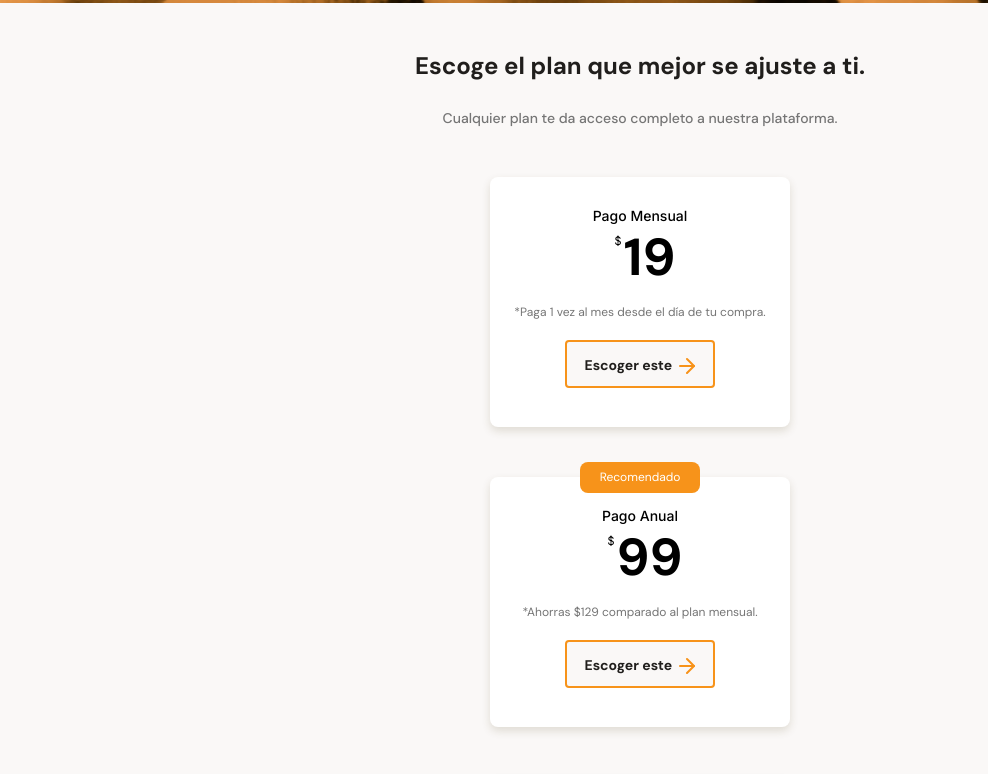
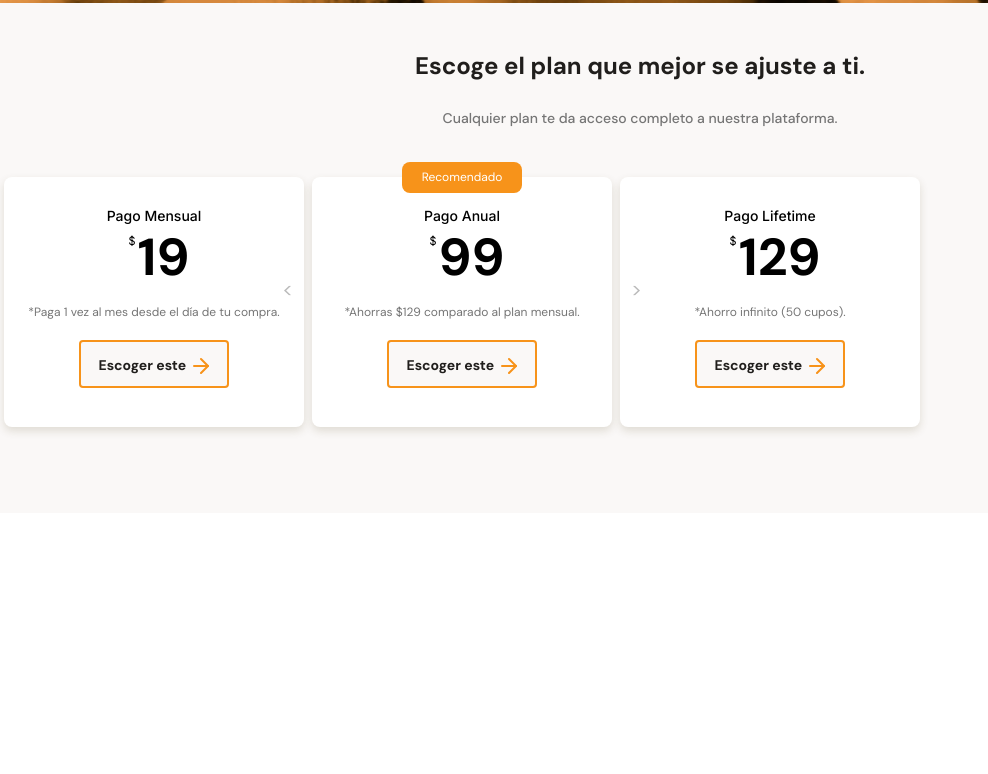
Before and after one commit to matiaswasiak/BataBit, a plain HTML site: page index.html in a window 1280 px wide. Shown: the part 2829-3603 px from the top of the page, without its empty margins (0-988 px from the left). After the commit the page ends 3342 px from the top, so only its background shows below. Drawn offline with Linux system fonts and the light colour scheme.

Commit message:
Horizontal scroll with CSS

```diff
--- a/index.html
+++ b/index.html
@@ -150,7 +150,7 @@
           <p>Cualquier plan te da acceso completo a nuestra plataforma.</p>
         </div>
         <section class="plans-container--slider">
-          <article class="plans-container--card">
+          <article id="1" class="plans-container--card">
             <div class="plan-info-container">
               <h3 class="plan-card--title">Pago Mensual</h3>
               <p class="plan-card--price"><span>$</span> 19</p>
@@ -169,9 +169,17 @@
                 *Ahorras $129 comparado al plan mensual.
               </p>
               <button class="plan-card--ca">Escoger este <span></span></button>
+              <div>
+                <a href="#1">
+                  <span class="arrow-left">&#60</span>
+                </a>
+                <a href="#3">
+                  <span class="arrow-right">&#62</span>
+                </a>
+              </div>
             </div>
           </article>
-          <article class="plans-container--card">
+          <article id="3" class="plans-container--card">
             <div class="plan-info-container">
               <h3 class="plan-card--title">Pago Lifetime</h3>
               <p class="plan-card--price"><span>$</span> 129</p>
--- a/style.css
+++ b/style.css
@@ -349,7 +349,6 @@ main {
   min-width: 288px;
   height: auto;
   margin: 0 auto;
-  margin-bottom: 50px;
 }
 
 .plans--title h2 {
@@ -366,13 +365,22 @@ main {
   line-height: 1.8rem;
   color: #757575;
 }
+.plans-container--slider {
+  display: flex;
+  /* gap: 8px; */
+  height: 316px;
+  overflow-x: scroll;
+  overscroll-behavior-x: contain;
+  scroll-snap-type: x proximity;
+}
 .plans-container--card {
   position: relative;
+  scroll-snap-align: center;
   width: 50%;
   min-width: 230px;
   max-width: 300px;
   height: 250px;
-  margin: 50px auto 0;
+  margin: 50px 4px 0;
   padding: 0 15px;
   background-color: var(--just-white);
   border-radius: 8px;
@@ -436,3 +444,18 @@ main {
   background-image: url("./assets/icons/orange-right-arrow.svg");
   vertical-align: text-bottom;
 }
+.arrow-left {
+  position: absolute;
+  bottom: 50%;
+  left: -10%;
+  font-size: 2rem;
+  color: var(--grey);
+}
+.arrow-right {
+  z-index: 2;
+  position: absolute;
+  bottom: 50%;
+  right: -10%;
+  font-size: 2rem;
+  color: var(--grey);
+}
```
